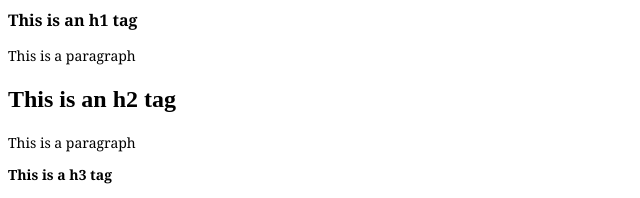
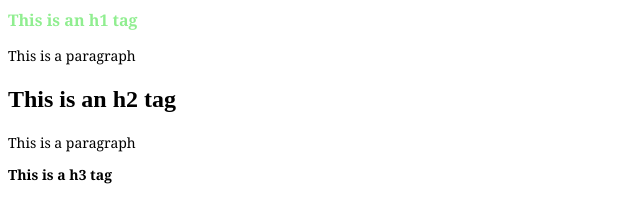
Before and after one commit to dstlmike/dstlmike.github.io, a Jekyll site: the page built from font.md, in a window 1280 px wide. Shown: the top 198 px of the page, without its empty margins (0-640 px from the left). Built offline with Jekyll 4.4.1, drawn with Linux system fonts in a browser that asks for light colours.

Commit message:
Update font.html

```diff
--- a/_layouts/font.html
+++ b/_layouts/font.html
@@ -1,7 +1,8 @@
 <html>
   <head>
     <style>
-  h1 { font-family: Georgia;
+  h1 { font-family: Georgia, Times, "Times New Roman", serif;
+      color: lightgreen;
       font-size: 16px;
       font-style: normal;
       font-variant: normal;
```
